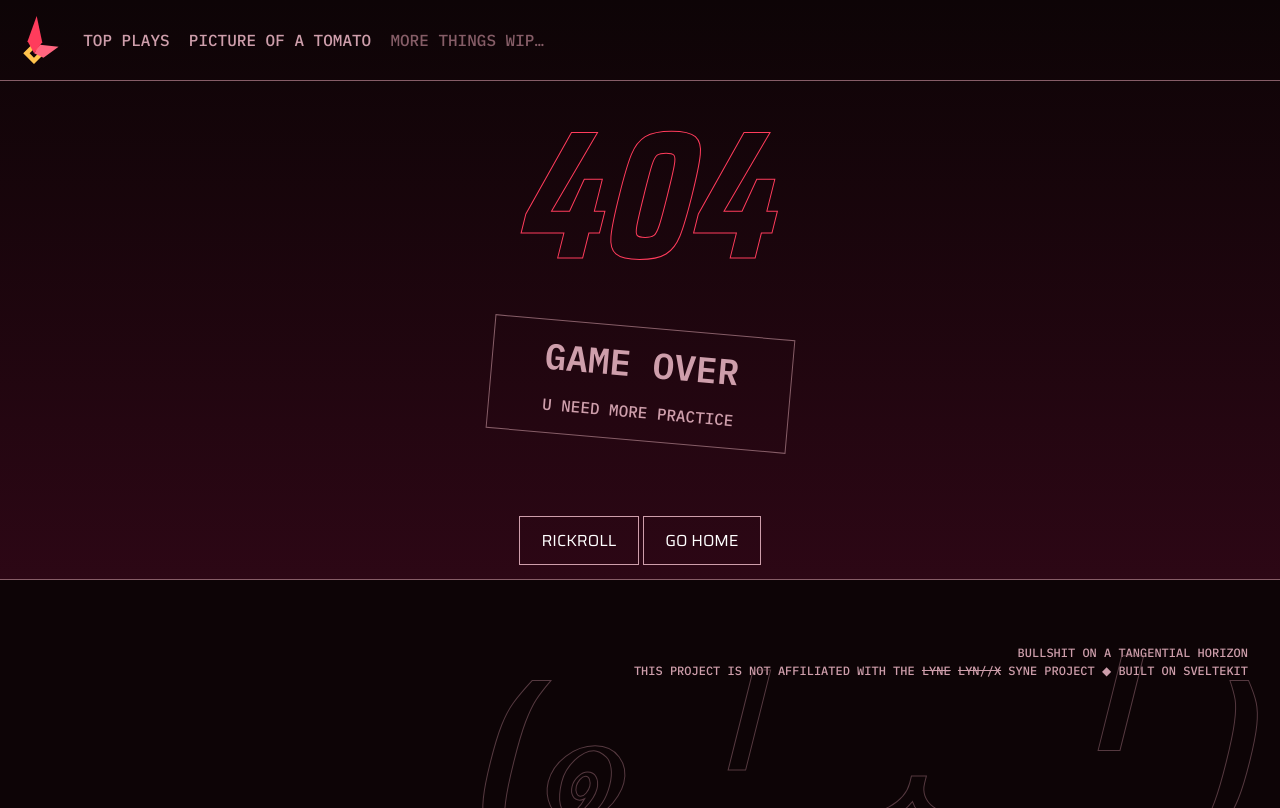
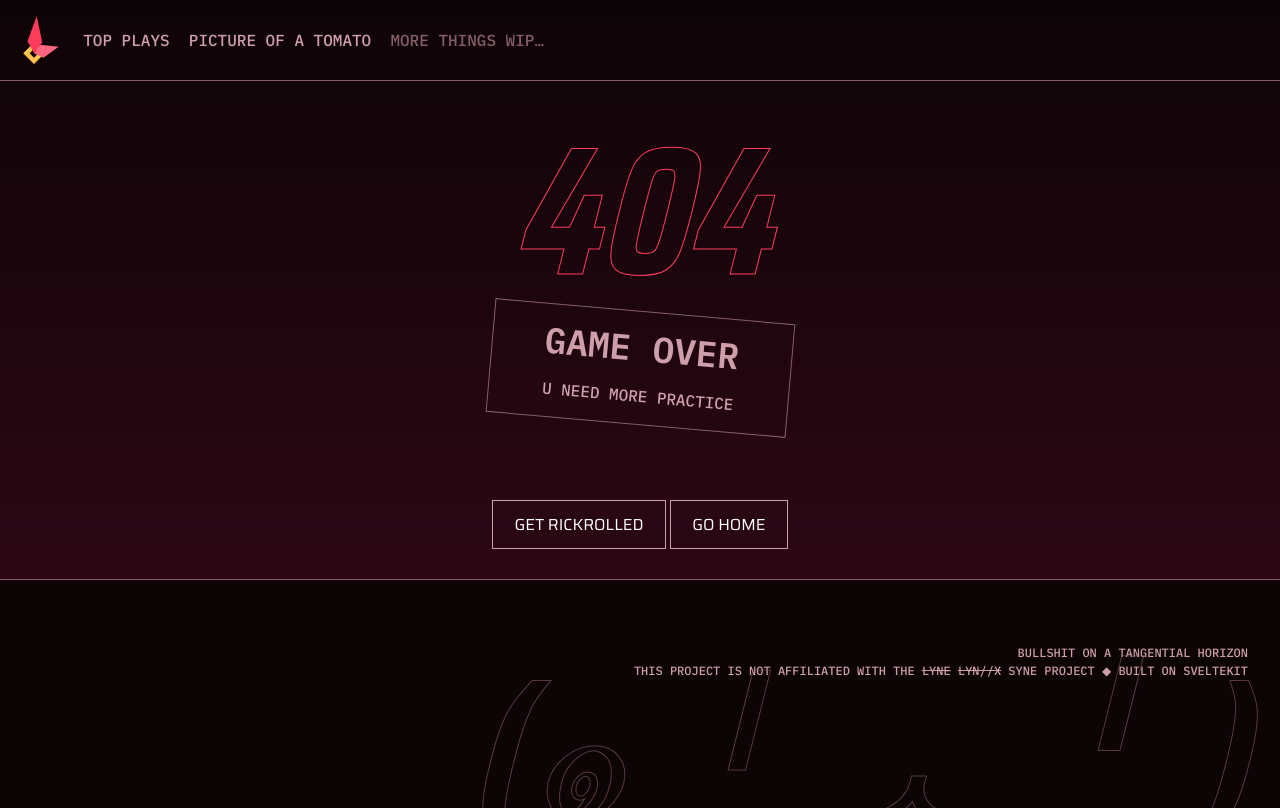
Before and after one commit to 12beesinatrenchcoat/lynunun, a SvelteKit app: page /404 in a window 1280 px wide. Before the commit this address had no page. Built offline with nearby package versions, Linux system fonts and the light colour scheme.

Commit message:
move 404 to its own route for github pages

```diff
--- a/src/routes/+error.svelte
+++ b/src/routes/404/+page.svelte
@@ -13,7 +13,7 @@
 	<br />
 
 	<span>
-		<a class="button-link" href="https://youtu.be/dQw4w9WgXcQ">RICKROLL</a>
+		<a class="button-link" href="https://youtu.be/dQw4w9WgXcQ">GET RICKROLLED</a>
 		<a class="button-link" href={resolve("/")}>GO HOME</a>
 	</span>
 </div>
@@ -36,6 +36,7 @@
 	#error-box {
 		border: 1px solid var(--fg-dim);
 		padding: 1em;
+		margin-top: -2em;
 		width: 28ch;
 		text-align: center;
 		transform: rotate(5deg);
```
